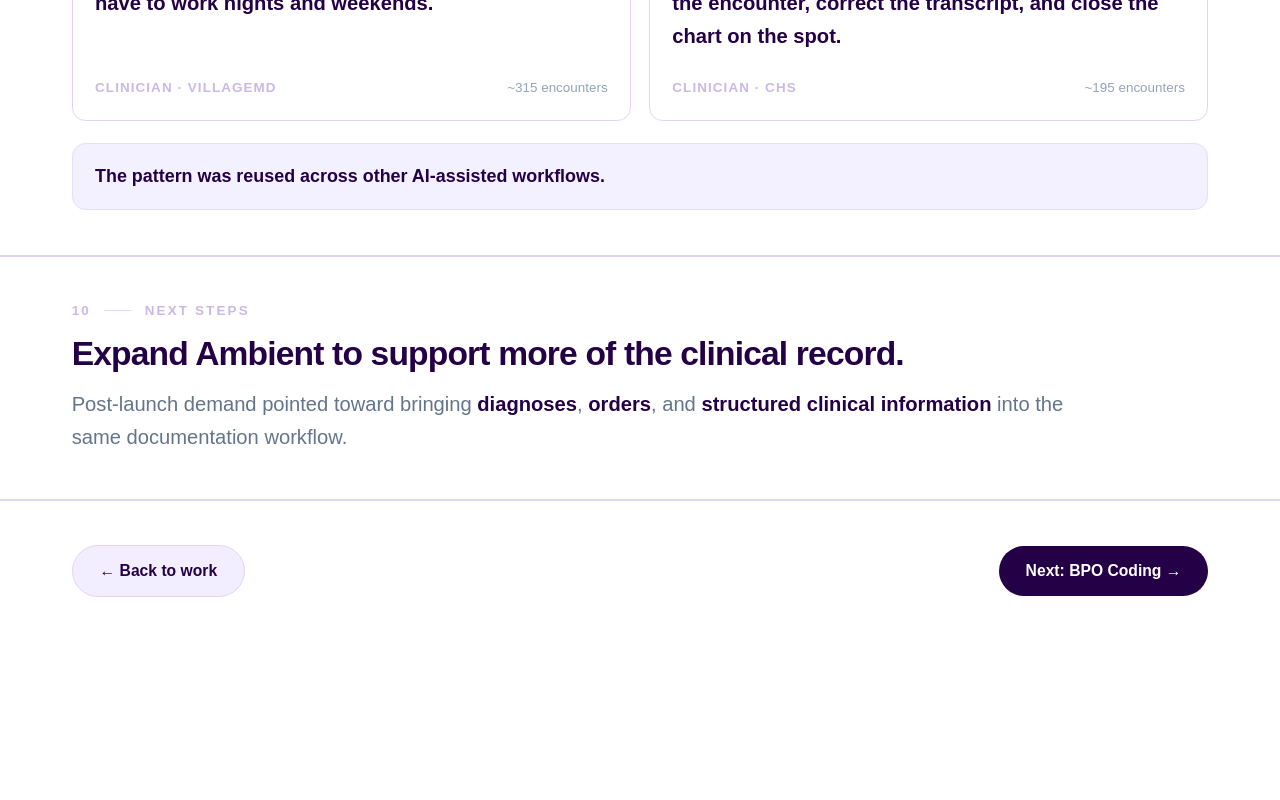
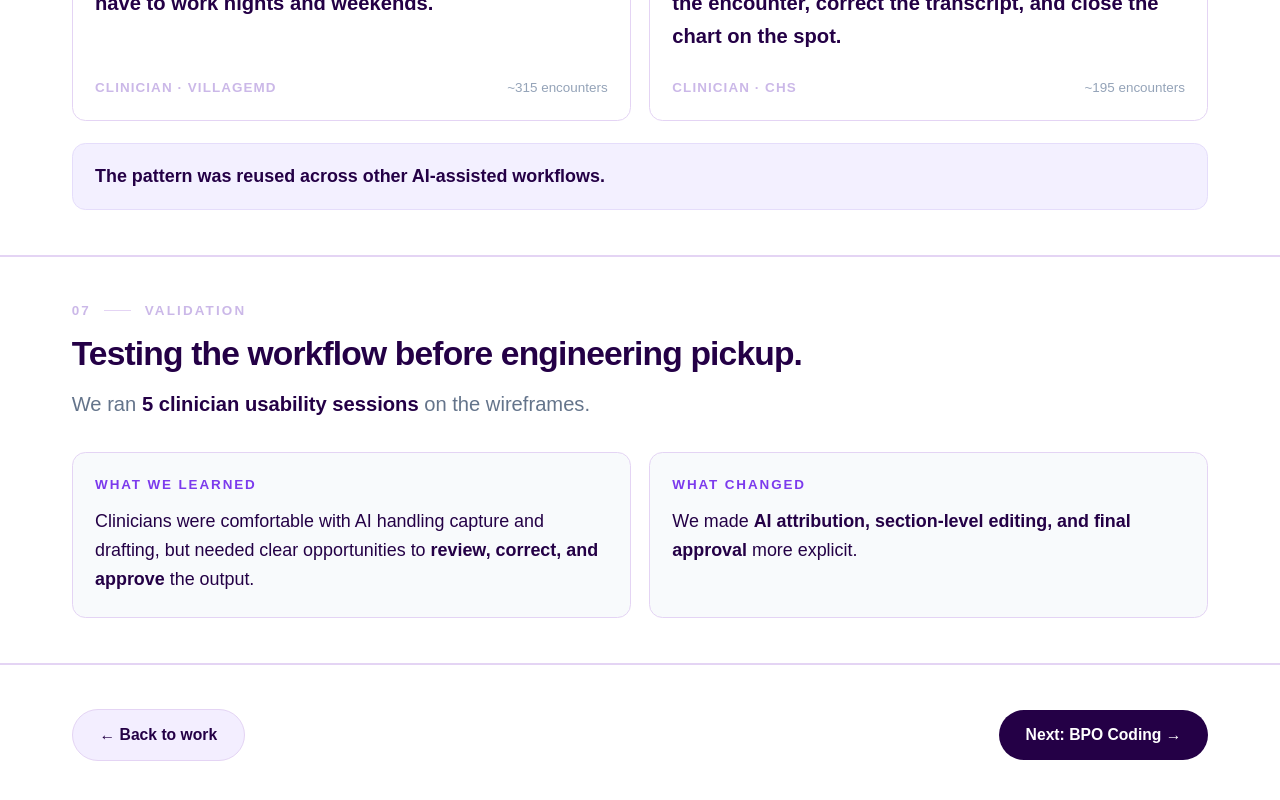
Before and after one commit to tathedrachana1403/portfolio, a Next.js app: page /work/ambient-notes in a window 1280 px wide. Shown: the part 7553-8353 px from the top of the page. Before the commit the page ends 8194 px from the top, so only its background shows below. Built offline with nearby package versions, Linux system fonts and the light colour scheme.

Commit message:
validation

```diff
--- a/app/work/ambient-notes/page.tsx
+++ b/app/work/ambient-notes/page.tsx
@@ -2426,7 +2426,7 @@ export default function AmbientNotes() {
 </section>
 
 
-       {/* ── 10 NEXT STEPS ── */}
+       {/* ── 07 VALIDATION ── */}
 <section
   className="w-full"
   style={{
@@ -2437,14 +2437,14 @@ export default function AmbientNotes() {
 >
   <Section className="pt-10 pb-10">
 
-    {/* Header */}
+    {/* Section Header */}
     <div className="flex items-center gap-3 mb-3">
 
       <span
         className="text-xs font-bold tracking-[0.16em] uppercase"
         style={{ color: MUTED }}
       >
-        10
+        07
       </span>
 
       <span
@@ -2456,34 +2456,98 @@ export default function AmbientNotes() {
         className="text-xs font-bold tracking-[0.16em] uppercase"
         style={{ color: MUTED }}
       >
-        Next Steps
+        Validation
       </span>
 
     </div>
 
 
-    {/* Main content */}
-    <div className="max-w-4xl">
+    {/* Intro */}
+    <div className="w-full mb-7">
 
       <h2
         className="text-2xl md:text-3xl font-bold tracking-tight leading-tight"
         style={{ color: DARK }}
       >
-        Expand Ambient to support more of the clinical record.
+        Testing the workflow before engineering pickup.
       </h2>
 
       <p
         className="text-base md:text-lg leading-relaxed mt-3"
         style={{ color: "#64748B" }}
       >
-        Post-launch demand pointed toward bringing{" "}
-        <strong style={{ color: DARK }}>diagnoses</strong>,{" "}
-        <strong style={{ color: DARK }}>orders</strong>, and{" "}
+        We ran{" "}
         <strong style={{ color: DARK }}>
-          structured clinical information
+          5 clinician usability sessions
         </strong>{" "}
-        into the same documentation workflow.
+        on the wireframes.
       </p>
+
+    </div>
+
+
+    {/* Findings */}
+    <div className="grid grid-cols-1 md:grid-cols-2 gap-4 w-full">
+
+      {/* What we learned */}
+      <div
+        className="rounded-xl px-5 py-5"
+        style={{
+          backgroundColor: "#F8FAFC",
+          border: `1px solid ${BORDER}`,
+        }}
+      >
+
+        <p
+          className="text-xs font-bold tracking-[0.14em] uppercase mb-3"
+          style={{ color: "#7C3AED" }}
+        >
+          What we learned
+        </p>
+
+        <p
+          className="text-base leading-relaxed"
+          style={{ color: DARK }}
+        >
+          Clinicians were comfortable with AI handling capture and drafting,
+          but needed clear opportunities to{" "}
+          <strong>
+            review, correct, and approve
+          </strong>{" "}
+          the output.
+        </p>
+
+      </div>
+
+
+      {/* What changed */}
+      <div
+        className="rounded-xl px-5 py-5"
+        style={{
+          backgroundColor: "#F8FAFC",
+          border: `1px solid ${BORDER}`,
+        }}
+      >
+
+        <p
+          className="text-xs font-bold tracking-[0.14em] uppercase mb-3"
+          style={{ color: "#7C3AED" }}
+        >
+          What changed
+        </p>
+
+        <p
+          className="text-base leading-relaxed"
+          style={{ color: DARK }}
+        >
+          We made{" "}
+          <strong>
+            AI attribution, section-level editing, and final approval
+          </strong>{" "}
+          more explicit.
+        </p>
+
+      </div>
 
     </div>
 
```
